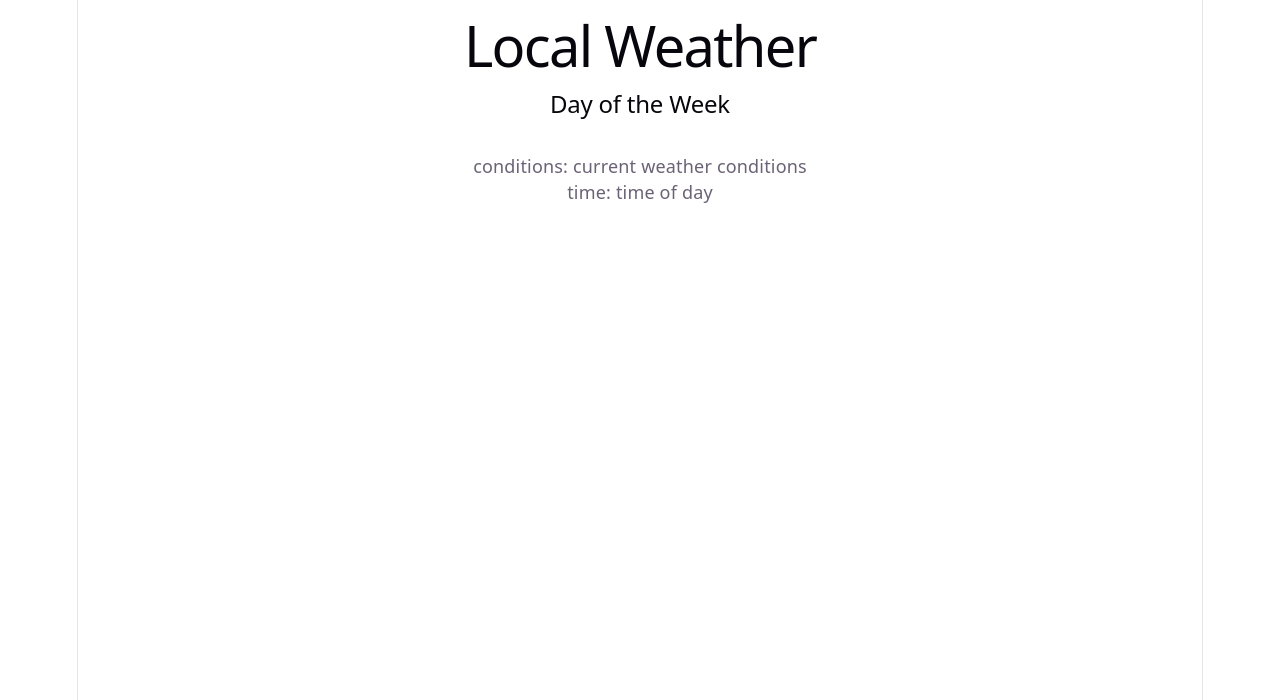
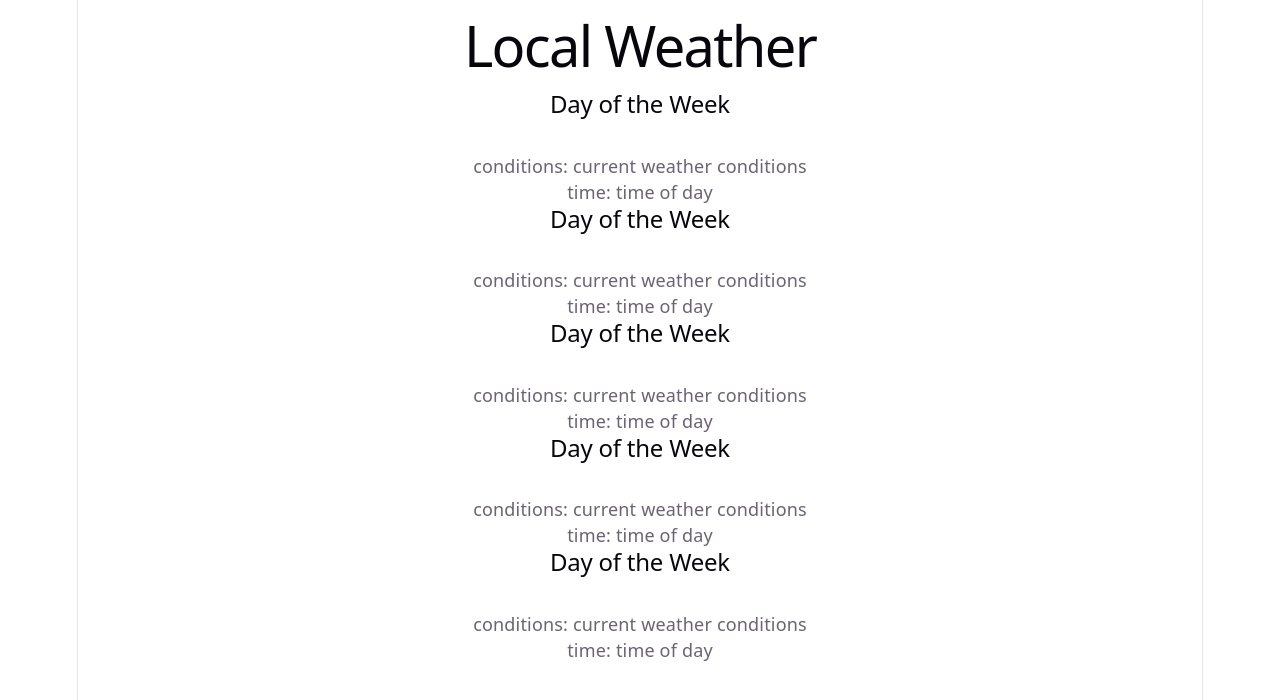
Before and after one commit to thara-messeroux/react-components-lab, a React (Vite) app: page / in a window 1280 px wide. Shown: the top 700 px of the page. Built offline with nearby package versions, Linux system fonts and the light colour scheme.

Commit message:
feat: render multiple WeatherForecast components using map

```diff
--- a/src/App.jsx
+++ b/src/App.jsx
@@ -45,10 +45,12 @@ const App = () => {
 
   return (
     <section>
-      <h1>Local Weather</h1>
+       <h1>Local Weather</h1>
 
-      {/* 🐻 Render one weather card */}
-      <WeatherForecast />
+      {/* Loop through data → create multiple components */}
+      {weatherForecasts.map((forecast, index) => (
+        <WeatherForecast key={index} />
+      ))}
     </section>
   );
 };
```
Also changed, not shown: 1 other file (tests, documents, lock files or other folders).
